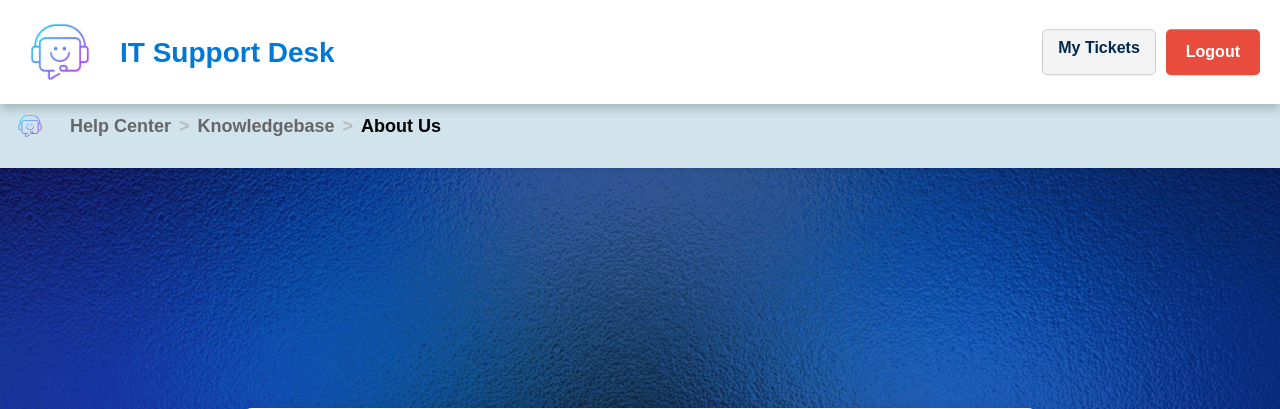
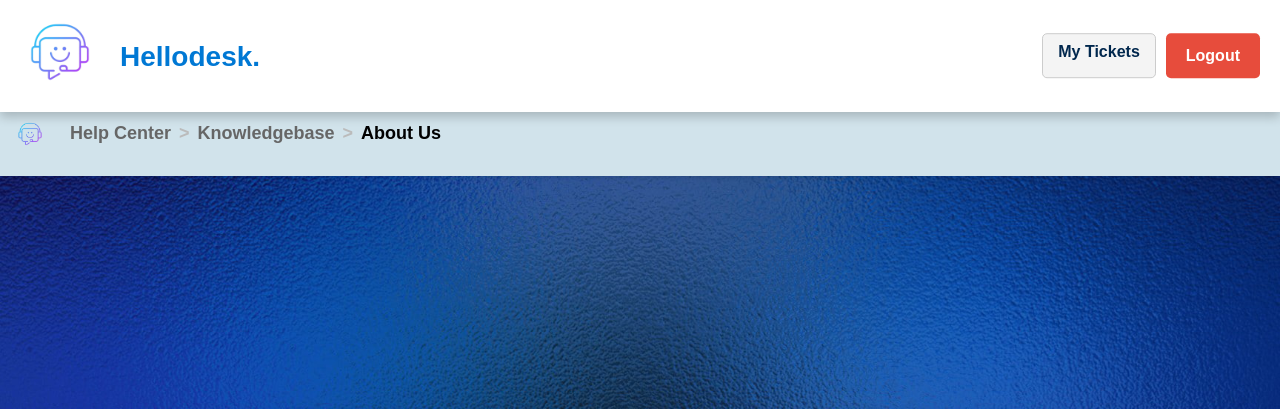
Before and after one commit to Charith-01/Company-Help-Desk, a PHP site: page /about-us.php in a window 1280 px wide. Shown: the top 409 px of the page. Run offline with PHP 8.4, Linux system fonts and the light colour scheme; the visitor is signed in with stand-in values (Sample User, id 1).

Commit message:
Update log_header.php
new

```diff
--- a/log_header.php
+++ b/log_header.php
@@ -20,8 +20,8 @@ if (!isset($_SESSION['user_id'])) {
     <header class="header">
         <div class="container">
             <div class="logo">
-                <img src="Images/logo.png" alt="Logo">
-                <h1><a href="./home.php">IT Support Desk</a></h1>
+                <a href="./home.php"><img src="Images/logo.png" alt="Logo"></a>
+                <h1><a href="./home.php">Hellodesk.</a></h1>
             </div>
             <!-- <nav>
                 <ul class="nav-links">
```
